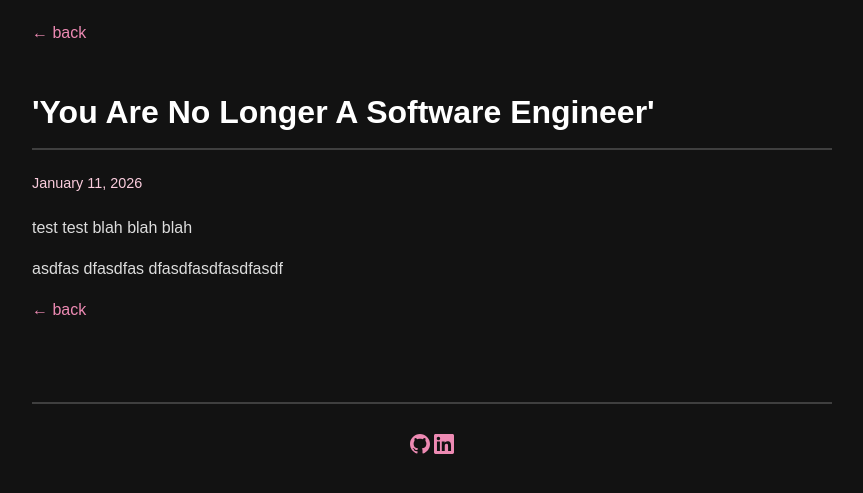
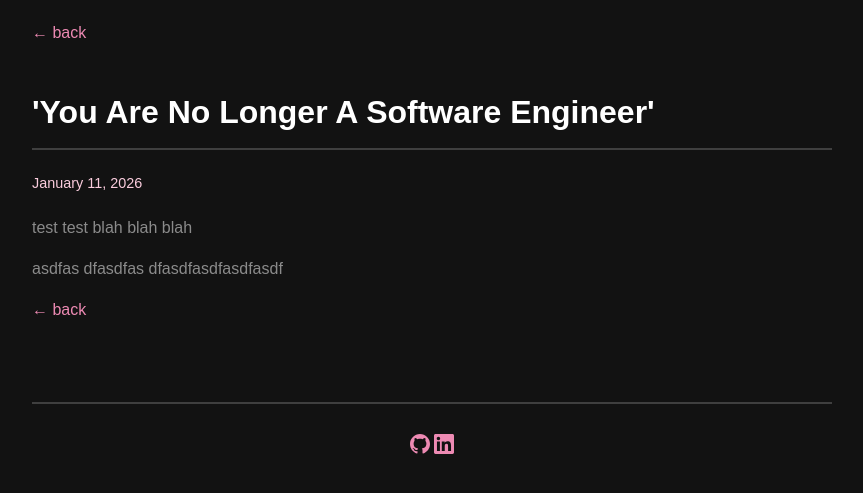
Before and after one commit to superfamousdog/superfamousdog.github.io, a Jekyll site: the page built from _posts/2026-01-11-no-longer-swe.md, in a window 1280 px wide. Shown: the top 493 px of the page, without its empty margins (208-1071 px from the left). Built offline with Jekyll 4.4.1, drawn with Linux system fonts in a browser that asks for light colours.

Commit message:
Update post.html

```diff
--- a/_layouts/post.html
+++ b/_layouts/post.html
@@ -3,7 +3,7 @@
 ---
 <style>
     .back-link {
-        color: #ED8AB3;
+        color: var(--clr-primary-a0);
         text-decoration: none;
         margin-bottom: 20px;
         display: inline-block;
@@ -11,16 +11,17 @@
 
     .back-link:hover {
         text-decoration: underline;
+        color: var(--clr-primary-a20);
     }
 
     .date {
-        color: #faccdd;
+        color: var(--clr-primary-a50);
         font-size: 0.9em;
         margin-bottom: 20px;
     }
 
     .content p {
-        color: #ddd;
+        color: var(--clr-surface-a50);
         margin-bottom: 15px;
     }
 </style>
```
